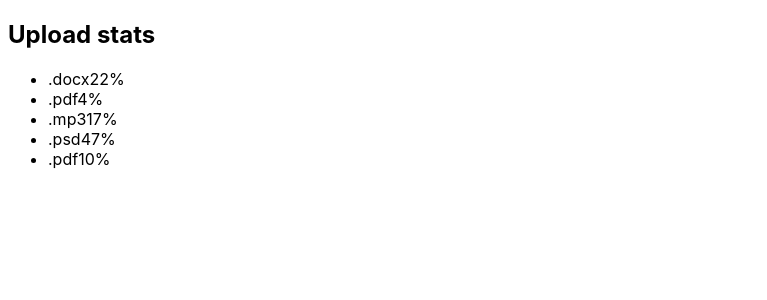
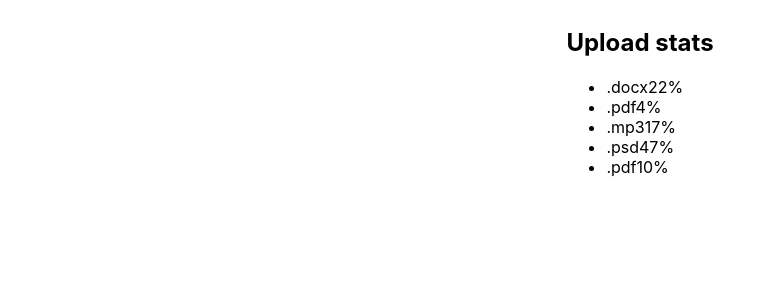
Before and after one commit to Valeriia789/goit-react-hw-1-components, a React (Create React App) app: page / in a window 1280 px wide. Shown: the top 300 px of the page, without its empty margins (0-767 px from the left). Built offline with nearby package versions, Linux system fonts and the light colour scheme.

Commit message:
correct prop types for Statistics

```diff
--- a/src/Components/Statistics/Statistics.js
+++ b/src/Components/Statistics/Statistics.js
@@ -2,7 +2,6 @@ import PropTypes from 'prop-types'
 import { StatsInfo } from './StatsInfo'
 
 export const Statistics = ({ title, stats }) => {
-  console.log(stats)
   return (
     <section>
       <h2>{title}</h2>
--- a/src/Components/Statistics/StatsInfo.js
+++ b/src/Components/Statistics/StatsInfo.js
@@ -13,10 +13,12 @@ export const StatsInfo = ({ statInfo }) => {
   )
 }
 
-// StatsInfo.propTypes = {
-//   statInfo: PropTypes.shape({
-//     id: PropTypes.string.isRequired,
-//     label: PropTypes.string.isRequired,
-//     percentage: PropTypes.number.isRequired
-//   })
-// }
+StatsInfo.propTypes = {
+  statInfo: PropTypes.arrayOf(
+    PropTypes.shape({
+      id: PropTypes.string.isRequired,
+      label: PropTypes.string.isRequired,
+      percentage: PropTypes.number.isRequired
+    }).isRequired
+  )
+}
--- a/src/index.css
+++ b/src/index.css
@@ -1,6 +1,10 @@
 @import-normalize; /* bring in normalize.css styles */
 
 body {
+  display: flex;
+  align-items: center;
+  justify-content: center;
+
   font-family: -apple-system, BlinkMacSystemFont, "Segoe UI", "Roboto", "Oxygen",
     "Ubuntu", "Cantarell", "Fira Sans", "Droid Sans", "Helvetica Neue",
     sans-serif;
```
